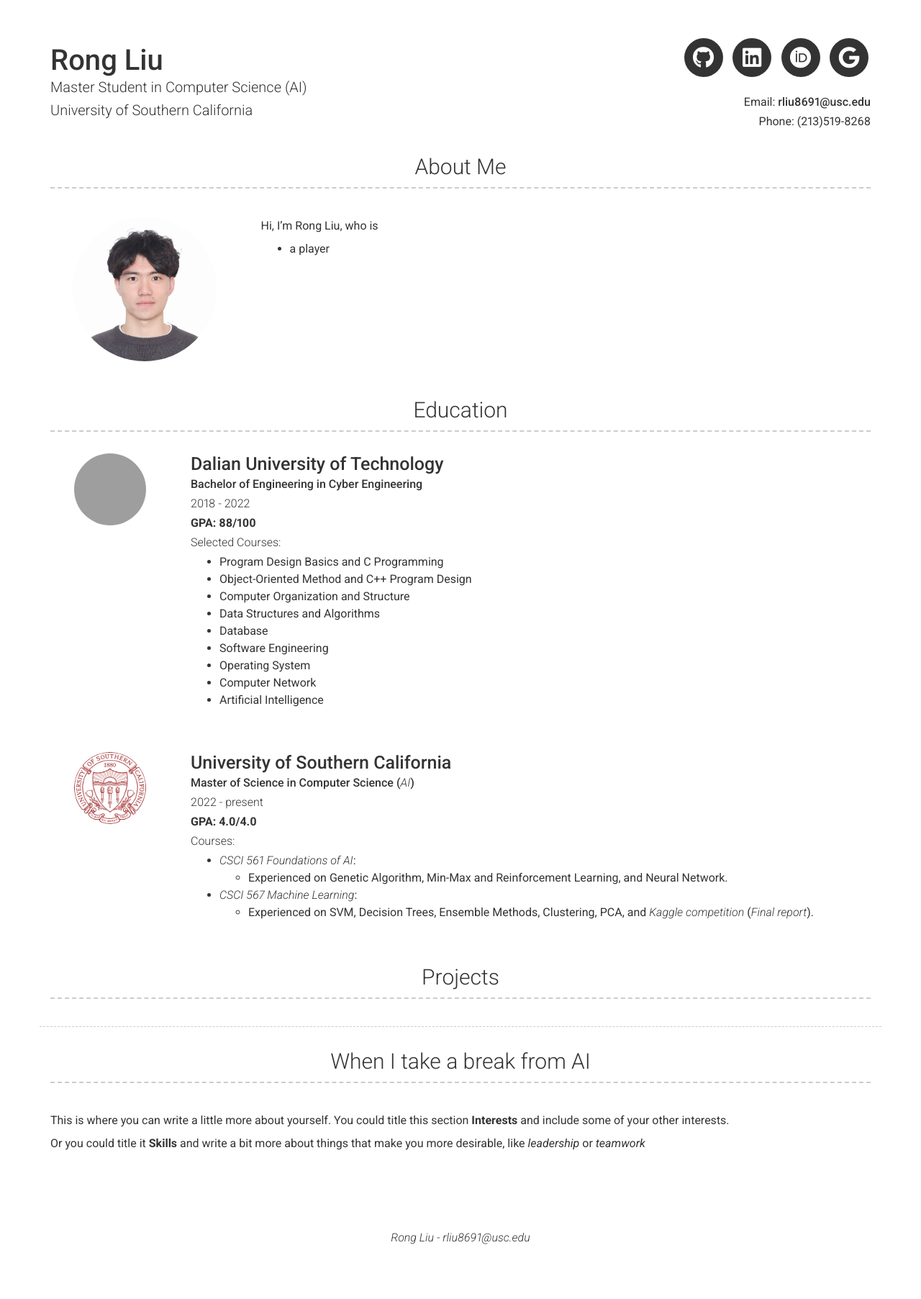
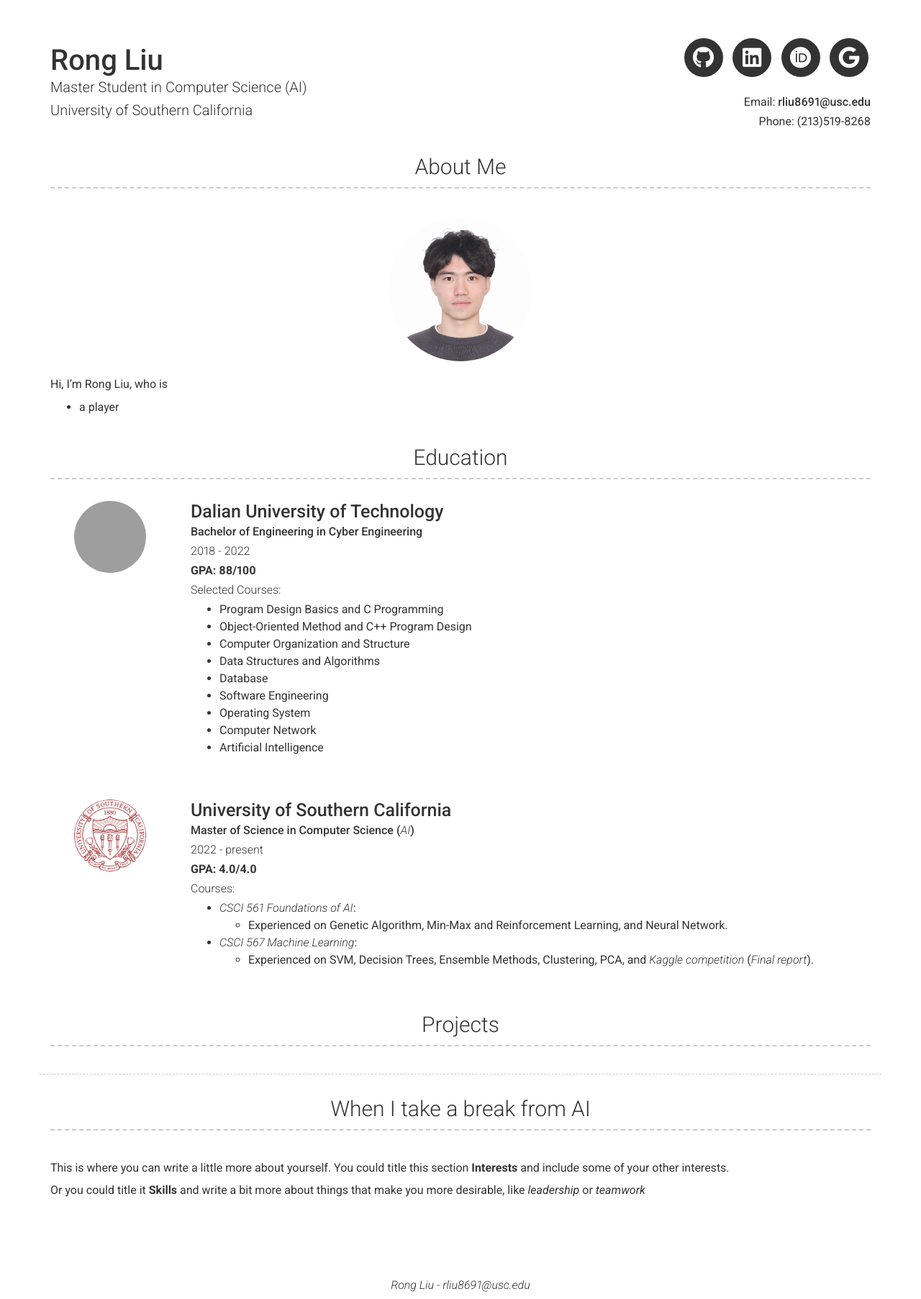
Before and after one commit to RongLiu-Leo/rongliu-leo.github.io, a Jekyll site: the page built from index.md, in a window 1280 px wide. Shown: the whole page at 72% size. Built offline with Jekyll 4.4.1, drawn with Linux system fonts in a browser that asks for light colours; nearby versions of some CDN libraries; before the commit the page ends 1740 px from its top, so only the background shows below that; grey boxes are pictures that could not be loaded.

Commit message:
Update about.html

```diff
--- a/_includes/about.html
+++ b/_includes/about.html
@@ -3,13 +3,13 @@
   "About Me" }}</h3>
   <div class="row clearfix">
     {%- if site.about_profile_image -%}
-      <div class="col-xs-12 col-sm-4 col-md-3 no-print">
+      <div class="col-xs-12 col-sm-12 col-md-12 no-print">
         <!-- <span class="profile-img" style="background-image: url({{ site.about_profile_image | relative_url }})"></span> -->
         <img class="profile-img" src="{{ site.about_profile_image}}"/>
 
       </div>
     {%- endif -%}
-    <div class="{{ 'col-xs-12 ' }}{%- if site.about_profile_image -%}col-sm-8 col-md-9 col-print-12{%- endif -%}">
+    <div class="{{ 'col-xs-12 ' }}{%- if site.about_profile_image -%}col-sm-12 col-md-12 col-print-12{%- endif -%}">
       {{ site.about_content | strip | markdownify }}
     </div>
   </div>
```
